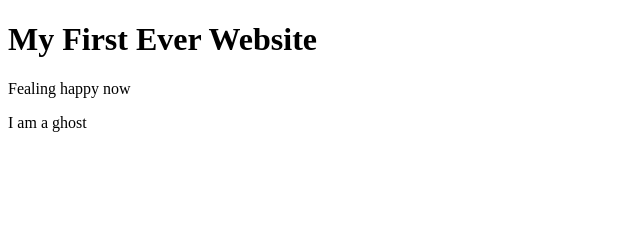
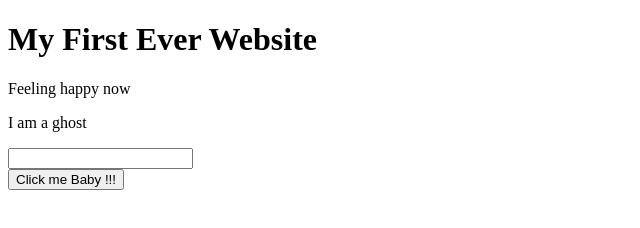
Before and after one commit to 123456sourav/my-first-website, a plain HTML site: page index.html in a window 1280 px wide. Shown: the whole page, without its empty margins (0-640 px from the left). Drawn offline with Linux system fonts and the light colour scheme.

Commit message:
done adding buttion

```diff
--- a/index.html
+++ b/index.html
@@ -8,7 +8,10 @@
 </head>
 <body>
       <h1> My First Ever Website </h1>
-      <p>Fealing happy now </p>
+      <p> Feeling happy now </p>
       <p>I am a ghost </p>
+      <input type="text">
+       <br>
+       <button>Click me Baby !!!</button>
 </body>
 </html>
```
